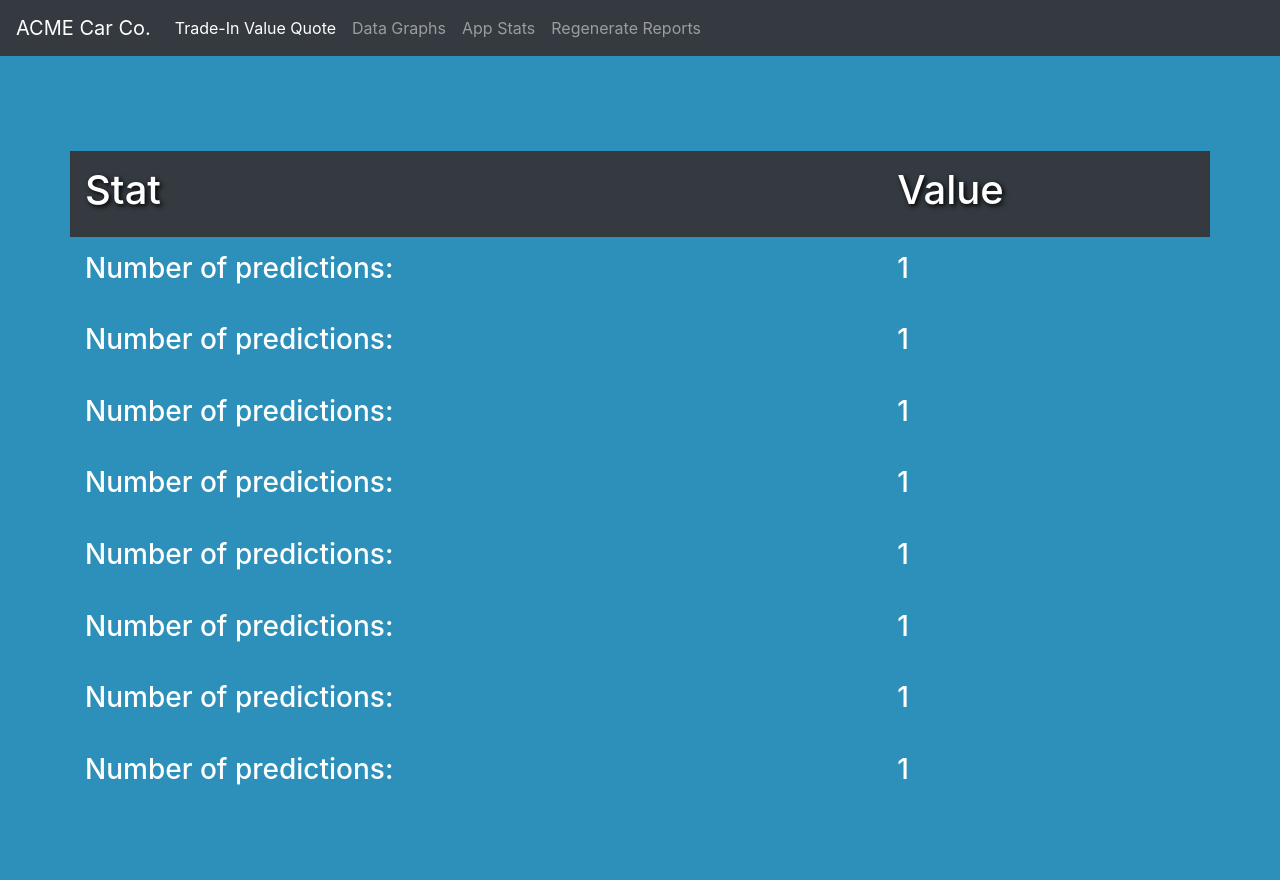
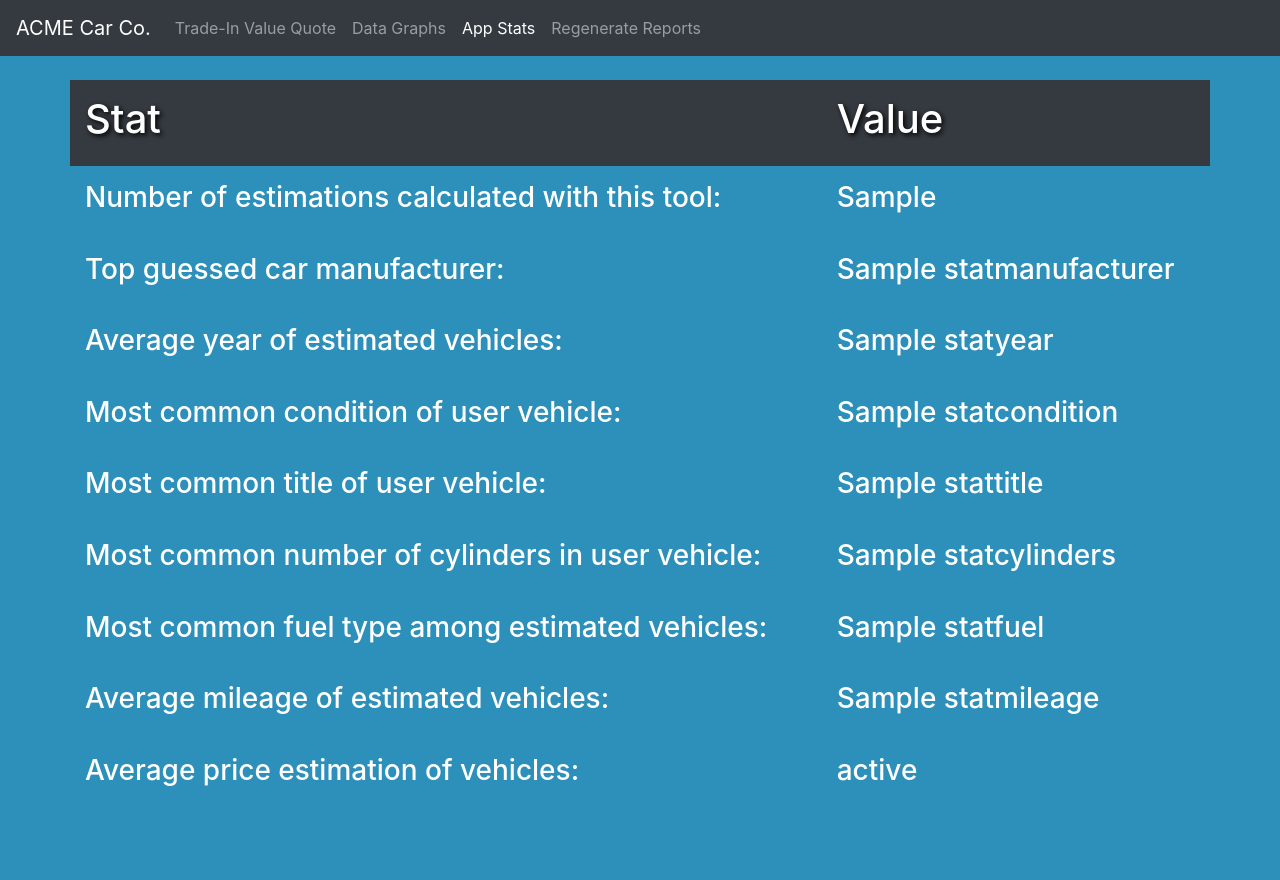
Before and after one commit to weberet/WGU_Capstone_UsedCarEstimation, a Flask app: template templates/stats.html in a window 1280 px wide. Run offline with Flask 2, Linux system fonts and the light colour scheme; the template is opened without the code that fills it: most values are stand-ins (such as "Sample title", 1, 10 or a date in 2020); parts of the project's set-up code (start-up, migrations or seed data) failed here and were passed over; some libraries are stand-ins or nearby versions.

Commit message:
Estimate DB creation, stats page integration, nav link updating jquery javascript

```diff
--- a/main.py
+++ b/main.py
@@ -5,6 +5,7 @@
 import locale
 import sweetviz as sv
 import os
+import csv
 import json
 from sklearn.linear_model import LinearRegression
 from flask import Flask, render_template, request, make_response
@@ -50,6 +51,8 @@
 print(f'Root Mean Error for trained model = {rootMeanError}')
 #endregion
 
+estimateDBFile = 'estimateDB.csv'
+
 @app.route('/')
 def index():
     return render_template('index.html',manufacturers=manufacturerOptions,years=yearOptions,conditions=conditionOptions,
@@ -72,6 +75,12 @@
 
     print(f'Response = {response}')
 
+    #Entry into csv database
+    estimationForDB = str(estimation).replace('"','').replace('$','').replace(',','')
+    estimateEntry(estimateDBFile,manufacturer=recievedJSON['manufacturer'],year=int(recievedJSON['year']),
+                  condition=recievedJSON['condition'],title=recievedJSON['title'],cylinders=recievedJSON['cylinder'],
+                  fuel=recievedJSON['fuel'],mileage=int(recievedJSON['mileage']),estimate=estimationForDB)
+
     return response
     #
     #return returnData, 200, {'Content-Type': 'text/xml; charset=utf-8'}
@@ -83,7 +92,35 @@
 
 @app.route('/stats')
 def stats():
-    return  render_template('stats.html',numPredictions=5)
+    #Read the estimation CSV Database to pandas dataframe
+    estimateDF = pandas.read_csv(estimateDBFile)
+    n = 1 #Get only top result guessed, adjust this to get more results for lines using n
+
+    #variable assignment
+    statnumPredictions = len(estimateDF.index)
+    statmanufacturer = estimateDF["manufacturer"].value_counts()[:n].index.tolist()[0]
+    statyear = estimateDF["year"].mean()
+    statcondition = estimateDF["condition"].value_counts()[:n].index.tolist()[0]
+    stattitle = estimateDF["title"].value_counts()[:n].index.tolist()[0]
+    statcylinders = estimateDF["cylinders"].value_counts()[:n].index.tolist()[0]
+    statfuel = estimateDF["fuel"].value_counts()[:n].index.tolist()[0]
+    statmileage = estimateDF["mileage"].mean()
+    statestimation = estimateDF["estimate"].mean()
+
+    print(f'Number of estimations calculated with this tool: {statnumPredictions}')
+    print(f'Top guessed car manufacturer: {statmanufacturer}')
+    print(f'Average year of estimated vehicles: {statyear}')
+    print(f'Most common condition of user vehicle: {statcondition}')
+    print(f'Most common title of user vehicle: {stattitle}')
+    print(f'Most common number of cylinders in user vehicle: {statcylinders}')
+    print(f'Most common fuel type among estimated vehicles: {statfuel}')
+    print(f'Average mileage of estimated vehicles: {statmileage}')
+    print(f'Average price estimation of vehicles: {statestimation}')
+
+    return  render_template('stats.html',statnumPredictions=statnumPredictions,statmanufacturer=statmanufacturer,
+                            statyear=statyear,statcondition=statcondition,stattitle=stattitle,
+                            statcylinders=statcylinders,statfuel=statfuel,statmileage=statmileage,
+                            statestimation=statestimation)
 
 @app.route('/genreport') #Generate report code
 def genreport():
@@ -195,7 +232,20 @@
         print('Unrecognized condition, returning None')
         return None
 
+def checkDBExist(DBfile):
+    if not os.path.isfile(DBfile):
+        print("DBfile CSV doesn't exist, creating")
+        with open(DBfile, 'w+') as csvfile:
+            filewriter = csv.writer(csvfile, delimiter=',', lineterminator = '\n')
+            filewriter.writerow(['manufacturer', 'year','condition','title','cylinders','fuel','mileage','estimate'])
+            csvfile.close()
 
+def estimateEntry(DBfile,manufacturer,year,condition,title,cylinders,fuel,mileage,estimate):
+    checkDBExist(estimateDBFile)
+    with open(DBfile, 'a') as csvfile:
+        filewriter = csv.writer(csvfile, delimiter=',', lineterminator = '\n')
+        filewriter.writerow([manufacturer,year,condition,title,cylinders,fuel,mileage,estimate])
+        csvfile.close()
 
 if __name__ == '__main__':
     app.run(debug=True, use_debugger=False, use_reloader=False, passthrough_errors=True)
--- a/templates/base.html
+++ b/templates/base.html
@@ -13,6 +13,19 @@
     <!-- Bootstrap CSS -->
     <link rel="stylesheet" type="text/css" href="https://stackpath.bootstrapcdn.com/bootstrap/4.3.1/css/bootstrap.min.css" integrity="sha384-ggOyR0iXCbMQv3Xipma34MD+dH/1fQ784/j6cY/iJTQUOhcWr7x9JvoRxT2MZw1T" crossorigin="anonymous">
     <link rel="stylesheet" type="text/css" href="{{ url_for('static', filename='indexstyle.css') }}">
+    <script>
+    $(document).ready(function () {
+        var url = window.location;
+    // Will only work if string in href matches with location
+        $('ul.nav a[href="' + url + '"]').parent().addClass('active');
+
+    // Will also work for relative and absolute hrefs
+        $('ul.nav a').filter(function () {
+            return this.href == url;
+        }).parent().addClass('active').parent().parent().addClass('active');
+    });
+    </script>
+
     <title>{% block title %}ACME Car Co. - Price Estimator{% endblock %}</title>
   </head>
   <body>
@@ -25,10 +38,10 @@
       </button>
       <div class="collapse navbar-collapse" id="navbarNavAltMarkup">
         <div class="navbar-nav">
-          <a class="nav-link active" aria-current="page" href="/">Trade-In Value Quote</a>
-          <a class="nav-link" href="/edagraphs">Data Graphs</a>
-          <a class="nav-link" href="/stats">App Stats</a>
-          <a class="nav-link" href="/genreport">Regenerate Reports</a>
+          <a class="nav-link" id="tradein" aria-current="page" href="/">Trade-In Value Quote</a>
+          <a class="nav-link" id="datagraphs" href="/edagraphs">Data Graphs</a>
+          <a class="nav-link" id="appstats" href="/stats">App Stats</a>
+          <a class="nav-link" id="regeneratereports" href="/genreport">Regenerate Reports</a>
         </div>
       </div>
     </nav>
--- a/templates/stats.html
+++ b/templates/stats.html
@@ -1,18 +1,26 @@
 {% extends 'base.html' %}
 
 {% block content %}
+<script>
+//Sets nav-link to active for this page.
+$(document).ready(function () {
+  $('#appstats').addClass('active');
+});
+</script>
+
 <div class="container w-100">
-  <div class="row min-vh-100 align-items-center">
+  <div class="row min-vh-100">
     <table width=100% height=100% cellpadding="15">
       <tr><th bgcolor="#343a40"><h1>Stat</h1></th><th bgcolor="#343a40"><h1>Value</h1></th></tr>
-      <tr><td><h3>Number of predictions:</h3></td><td><h3>{{numPredictions}}</h3></td></tr>
-      <tr><td><h3>Number of predictions:</h3></td><td><h3>{{numPredictions}}</h3></td></tr>
-      <tr><td><h3>Number of predictions:</h3></td><td><h3>{{numPredictions}}</h3></td></tr>
-      <tr><td><h3>Number of predictions:</h3></td><td><h3>{{numPredictions}}</h3></td></tr>
-      <tr><td><h3>Number of predictions:</h3></td><td><h3>{{numPredictions}}</h3></td></tr>
-      <tr><td><h3>Number of predictions:</h3></td><td><h3>{{numPredictions}}</h3></td></tr>
-      <tr><td><h3>Number of predictions:</h3></td><td><h3>{{numPredictions}}</h3></td></tr>
-      <tr><td><h3>Number of predictions:</h3></td><td><h3>{{numPredictions}}</h3></td></tr>
+      <tr><td><h3>Number of estimations calculated with this tool:</h3></td><td><h3>{{statnumPredictions}}</h3></td></tr>
+      <tr><td><h3>Top guessed car manufacturer:</h3></td><td><h3>{{statmanufacturer}}</h3></td></tr>
+      <tr><td><h3>Average year of estimated vehicles:</h3></td><td><h3>{{statyear}}</h3></td></tr>
+      <tr><td><h3>Most common condition of user vehicle:</h3></td><td><h3>{{statcondition}}</h3></td></tr>
+      <tr><td><h3>Most common title of user vehicle:</h3></td><td><h3>{{stattitle}}</h3></td></tr>
+      <tr><td><h3>Most common number of cylinders in user vehicle:</h3></td><td><h3>{{statcylinders}}</h3></td></tr>
+      <tr><td><h3>Most common fuel type among estimated vehicles:</h3></td><td><h3>{{statfuel}}</h3></td></tr>
+      <tr><td><h3>Average mileage of estimated vehicles:</h3></td><td><h3>{{statmileage}}</h3></td></tr>
+      <tr><td><h3>Average price estimation of vehicles:</h3></td><td><h3>{{statestimation}}</h3></td></tr>
     </table>
   </div>
 </div>
```
Also changed, not shown: modules/modifyReport.py (+13 -0 lines), templates/index.html (+7 -1 lines).
